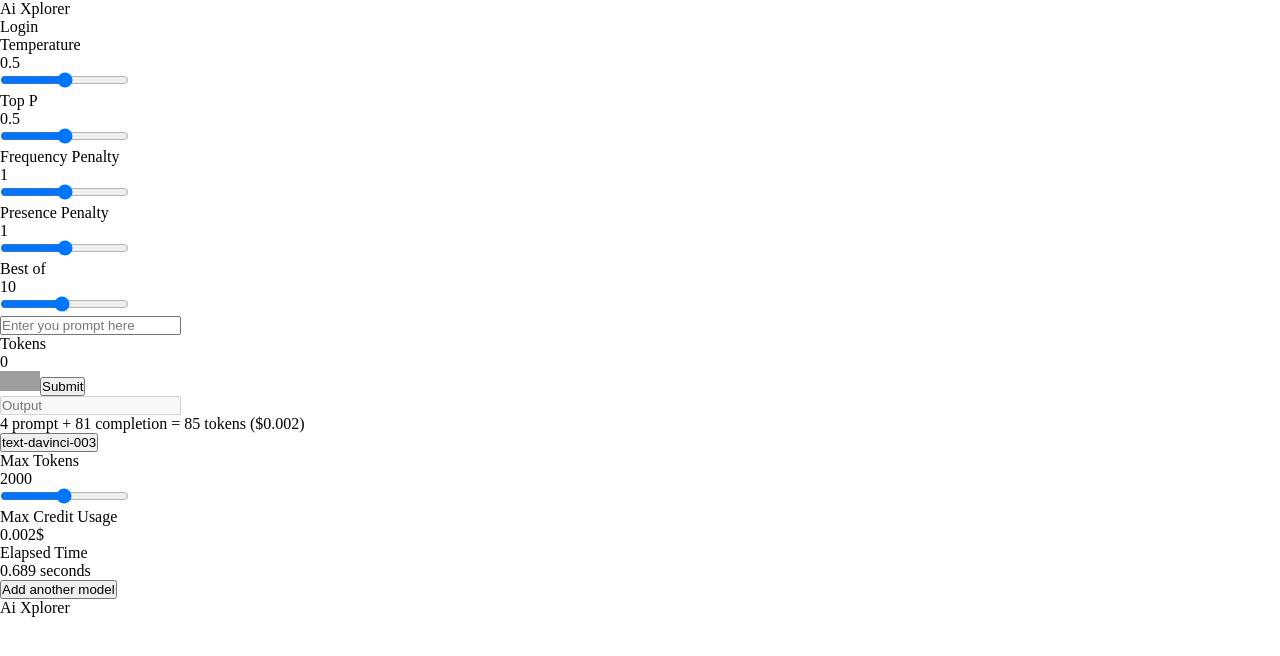
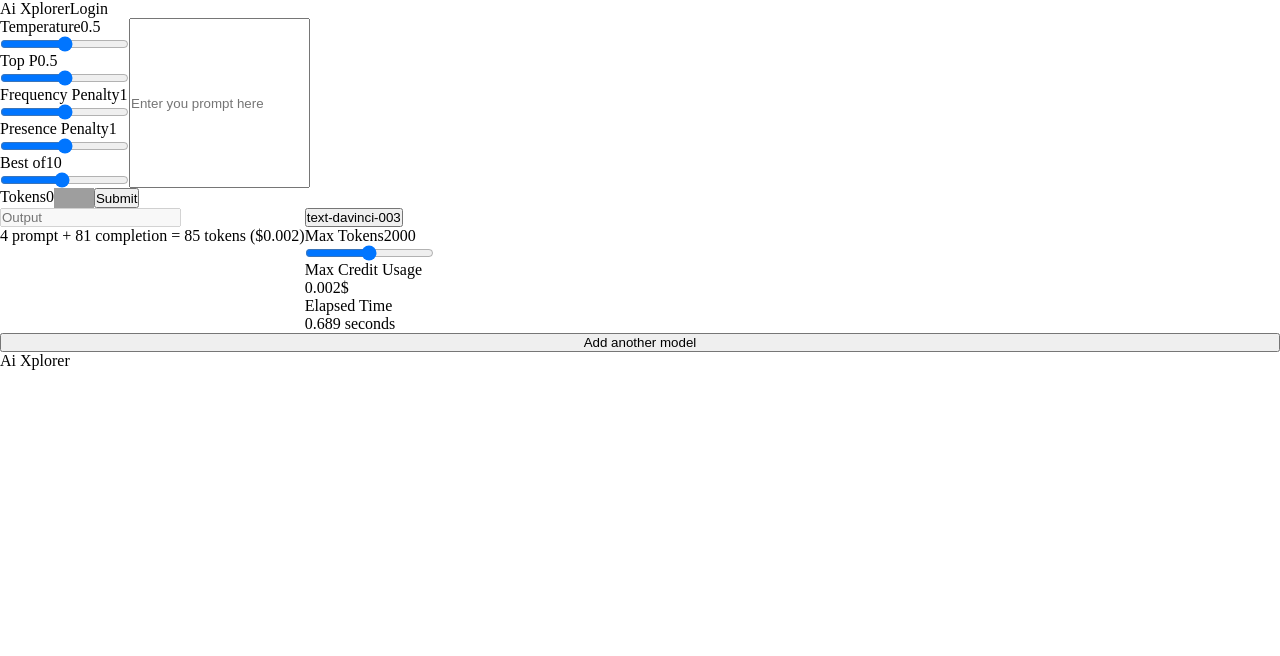
Before and after one commit to PervezSH/ai-xplorer, a Next.js app: page /compare in a window 1280 px wide. Shown: the top 656 px of the page. Built offline with nearby package versions, Linux system fonts and the light colour scheme; grey boxes are pictures that could not be loaded.

Commit message:
feat: give compare page basic structure 🚧

```diff
--- a/components/Footer.tsx
+++ b/components/Footer.tsx
@@ -1,6 +1,8 @@
+import footerStyles from '../styles/components/Footer.module.scss';
+
 const Footer = () => {
     return (
-        <div>
+        <div className={footerStyles.container}>
             <div>Ai Xplorer</div>
         </div>
     );
--- a/components/Header.tsx
+++ b/components/Header.tsx
@@ -1,6 +1,8 @@
+import headerStyles from '../styles/components/Header.module.scss';
+
 const Header = () => {
     return (
-        <div>
+        <div className={headerStyles.container}>
             <div>Ai Xplorer</div>
             <div>Login</div>
         </div>
--- a/components/Layout.tsx
+++ b/components/Layout.tsx
@@ -1,10 +1,11 @@
 import React from "react";
 import Header from "./Header";
 import Footer from "./Footer";
+import layoutStyles from "../styles/components/Layout.module.scss";
 
 const Layout: React.FC<any> = ({ children }) => {
     return (
-        <div>
+        <div className={layoutStyles.container}>
             <Header />
             <main>{children}</main>
             <Footer />
--- a/components/ParamSlider.tsx
+++ b/components/ParamSlider.tsx
@@ -1,4 +1,5 @@
 import React from 'react';
+import paramSilderStyles from '../styles/components/ParamSlider.module.scss';
 
 type ParamSliderProps = {
     name: string;
@@ -11,7 +12,7 @@ type ParamSliderProps = {
 
 const ParamSlider: React.FC<ParamSliderProps> = ({ name, value, minValue, maxValue, step, setValue }) => {
     return (
-        <div>
+        <div className={paramSilderStyles.container}>
             <div>
                 <p>{name}</p>
                 <p>{value}</p>
--- a/pages/compare/index.tsx
+++ b/pages/compare/index.tsx
@@ -1,6 +1,7 @@
 import React, { useState } from 'react';
 import ParamSlider from '../../components/ParamSlider';
 import Image from 'next/image';
+import styles from '../../styles/pages/Compare.module.scss';
 
 const Compare: React.FC = () => {
     const [temperature, setTemperature] = useState<number>(0.5);
@@ -29,8 +30,8 @@ const Compare: React.FC = () => {
     };
 
     return (
-        <>
-            <div>
+        <div className={styles.container}>
+            <div className={styles.row}>
                 <div>
                     <ParamSlider name="Temperature" value={temperature} minValue={0} maxValue={1} step={0.01} setValue={setTemperature} />
                     <ParamSlider name="Top P" value={topP} minValue={0} maxValue={1} step={0.01} setValue={setTopP} />
@@ -42,7 +43,7 @@ const Compare: React.FC = () => {
                     setPrompt(event.target.value);
                 }} />
             </div >
-            <div>
+            <div className={styles.row}>
                 <p>Tokens</p>
                 <p>0</p>
                 <Image src="/images/arrow.svg" alt="Undo last" width={20} height={20} />
@@ -50,7 +51,7 @@ const Compare: React.FC = () => {
                 <button>Submit</button>
             </div>
             {models.map((model, index) => (
-                <div key={model.name}>
+                <div key={model.name} className={styles.row}>
                     <div>
                         <input disabled={true} type="text" placeholder="Output" value={model.output} onChange={(event: React.ChangeEvent<HTMLInputElement>) => {
                             updateModelProps(index, { ...model, output: event.target.value });
@@ -74,7 +75,7 @@ const Compare: React.FC = () => {
                 </div>
             ))}
             <button>Add another model</button>
-        </>
+        </div>
     );
 }
 
--- /dev/null
+++ b/styles/components/Footer.module.scss
@@ -0,0 +1,3 @@
+.container {
+    display: flex;
+}
--- /dev/null
+++ b/styles/components/Header.module.scss
@@ -0,0 +1,4 @@
+.container {
+    display: flex;
+    flex-direction: row;
+}
--- /dev/null
+++ b/styles/components/Layout.module.scss
@@ -0,0 +1,4 @@
+.container {
+    display: flex;
+    flex-direction: column;
+}
--- /dev/null
+++ b/styles/components/ParamSlider.module.scss
@@ -0,0 +1,9 @@
+.container {
+    display: flex;
+    flex-direction: column;
+
+    div {
+        display: flex;
+        flex-direction: row;
+    }
+}
--- /dev/null
+++ b/styles/pages/Compare.module.scss
@@ -0,0 +1,9 @@
+.container {
+    display: flex;
+    flex-direction: column;
+
+    .row {
+        display: flex;
+        flex-direction: row;
+    }
+}
```
